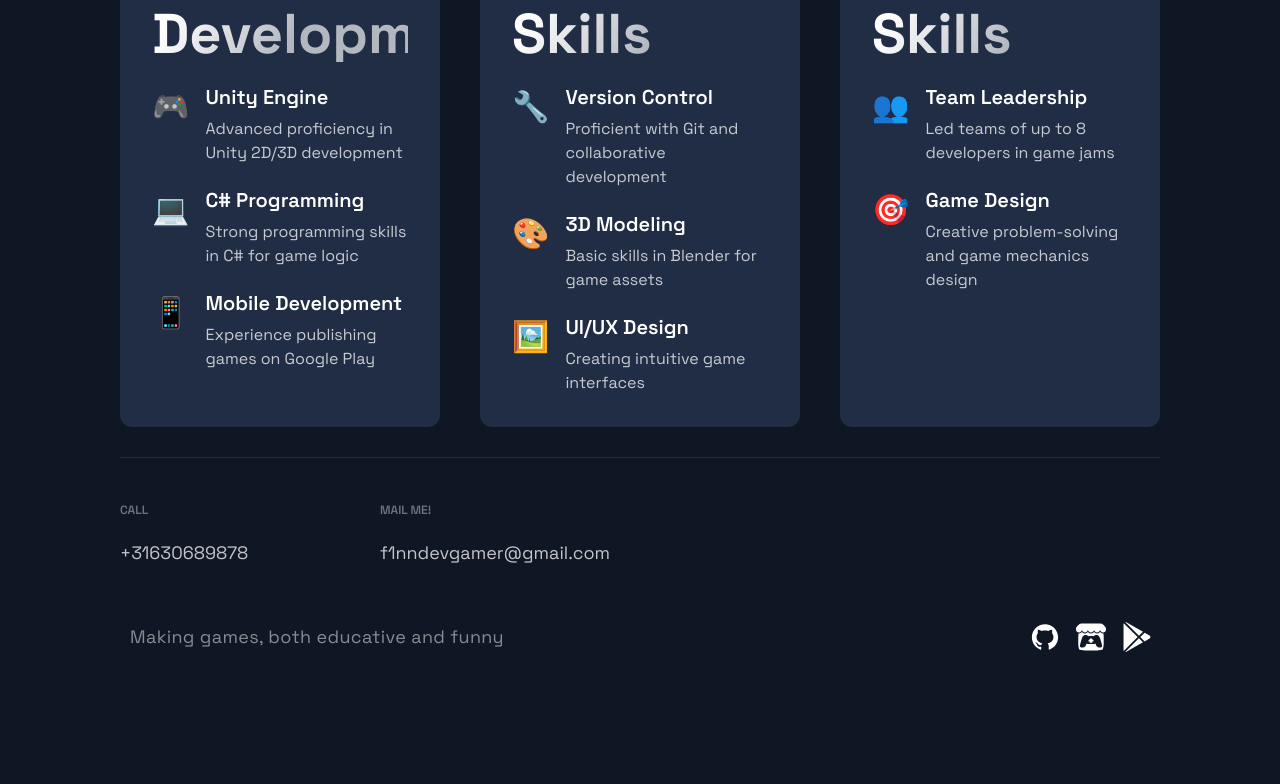
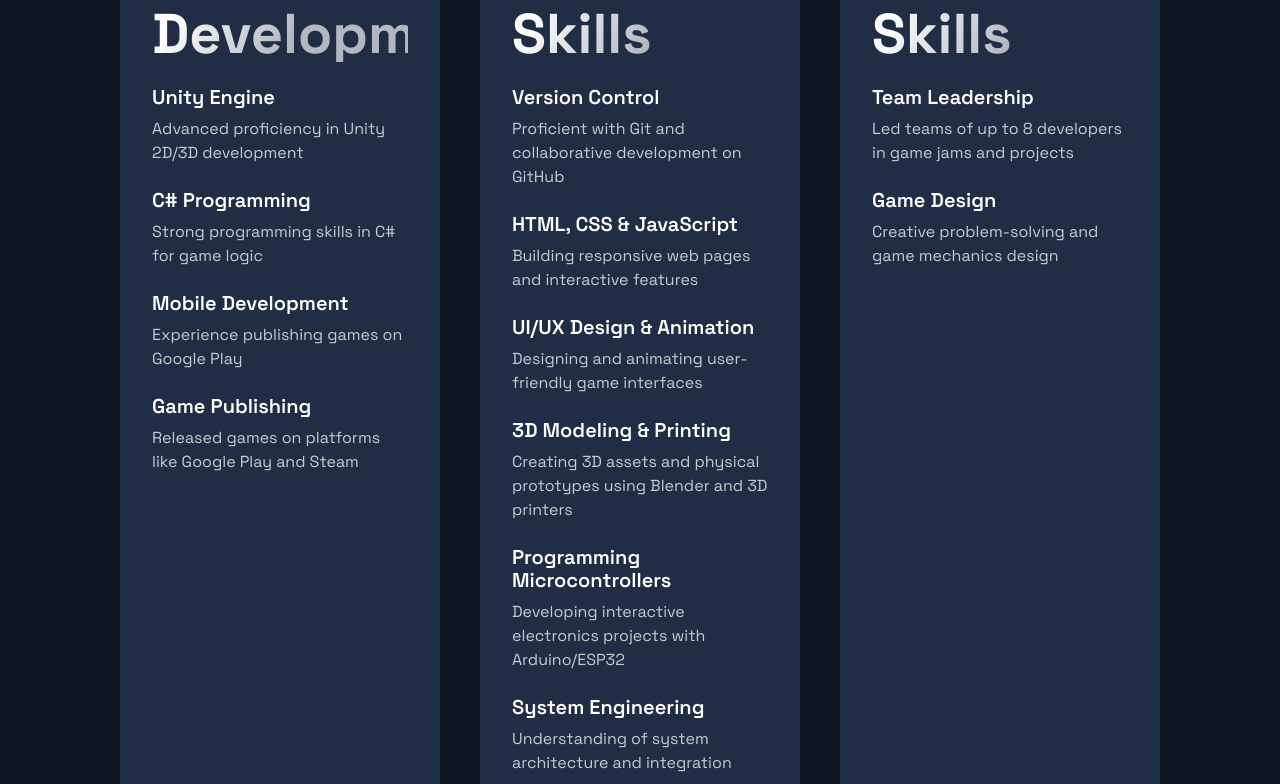
Before and after one commit to F1nndegamer/newPortofolio, a Next.js app: page / in a window 1280 px wide. Shown: the part 6256-7040 px from the top of the page. Before the commit the page ends 6968 px from the top, so only its background shows below. Built offline with nearby package versions, Linux system fonts and the light colour scheme.

Commit message:
Update Skills.js

```diff
--- a/src/components/Skills/Skills.js
+++ b/src/components/Skills/Skills.js
@@ -11,63 +11,76 @@ import {
   SkillDescription
 } from './SkillsStyles.js';
 
-const skillsData = [
+export const skillsData = [
   {
     title: "Game Development",
     skills: [
       {
         name: "Unity Engine",
         description: "Advanced proficiency in Unity 2D/3D development",
-        icon: "🎮"
       },
       {
         name: "C# Programming",
         description: "Strong programming skills in C# for game logic",
-        icon: "💻"
       },
       {
         name: "Mobile Development",
         description: "Experience publishing games on Google Play",
-        icon: "📱"
-      }
-    ]
+      },
+      {
+        name: "Game Publishing",
+        description: "Released games on platforms like Google Play and Steam",
+      },
+    ],
   },
   {
     title: "Technical Skills",
     skills: [
       {
         name: "Version Control",
-        description: "Proficient with Git and collaborative development",
-        icon: "🔧"
+        description:
+          "Proficient with Git and collaborative development on GitHub",
       },
       {
-        name: "3D Modeling",
-        description: "Basic skills in Blender for game assets",
-        icon: "🎨"
+        name: "HTML, CSS & JavaScript",
+        description: "Building responsive web pages and interactive features",
       },
       {
-        name: "UI/UX Design",
-        description: "Creating intuitive game interfaces",
-        icon: "🖼️"
-      }
-    ]
+        name: "UI/UX Design & Animation",
+        description: "Designing and animating user-friendly game interfaces",
+      },
+      {
+        name: "3D Modeling & Printing",
+        description:
+          "Creating 3D assets and physical prototypes using Blender and 3D printers",
+      },
+      {
+        name: "Programming Microcontrollers",
+        description:
+          "Developing interactive electronics projects with Arduino/ESP32",
+      },
+      {
+        name: "System Engineering",
+        description: "Understanding of system architecture and integration",
+      },
+    ],
   },
   {
     title: "Soft Skills",
     skills: [
       {
         name: "Team Leadership",
-        description: "Led teams of up to 8 developers in game jams",
-        icon: "👥"
+        description:
+          "Led teams of up to 8 developers in game jams and projects",
       },
       {
         name: "Game Design",
         description: "Creative problem-solving and game mechanics design",
-        icon: "🎯"
-      }
-    ]
-  }
+      },
+    ],
+  },
 ];
+
 
 const Skills = () => (
   <Section id="skills">
@@ -83,9 +96,6 @@ const Skills = () => (
           <SkillList>
             {category.skills.map((skill, skillIndex) => (
               <SkillItem key={skillIndex}>
-                <SkillIcon>
-                  <span style={{ fontSize: '3rem' }}>{skill.icon}</span>
-                </SkillIcon>
                 <SkillInfo>
                   <SkillTitle>{skill.name}</SkillTitle>
                   <SkillDescription>{skill.description}</SkillDescription>
```
